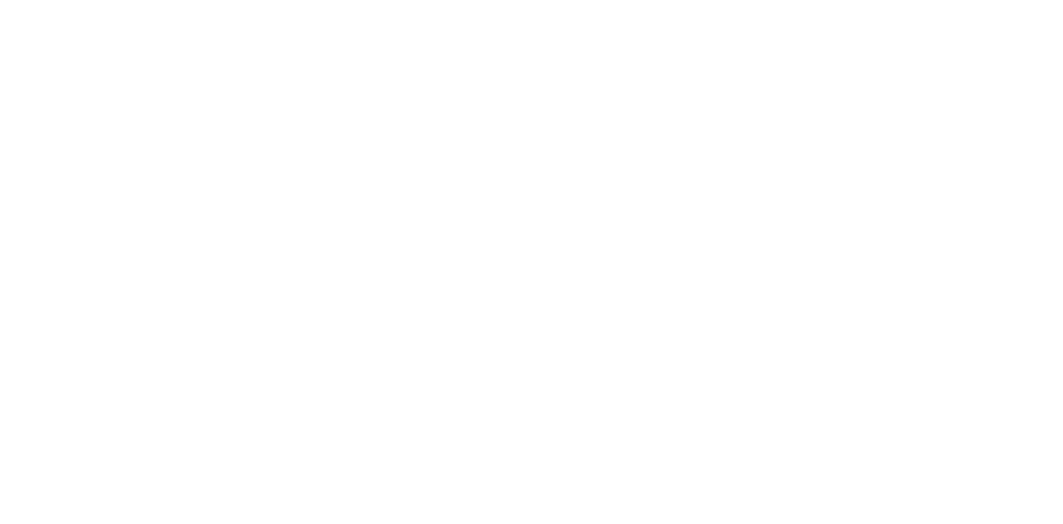
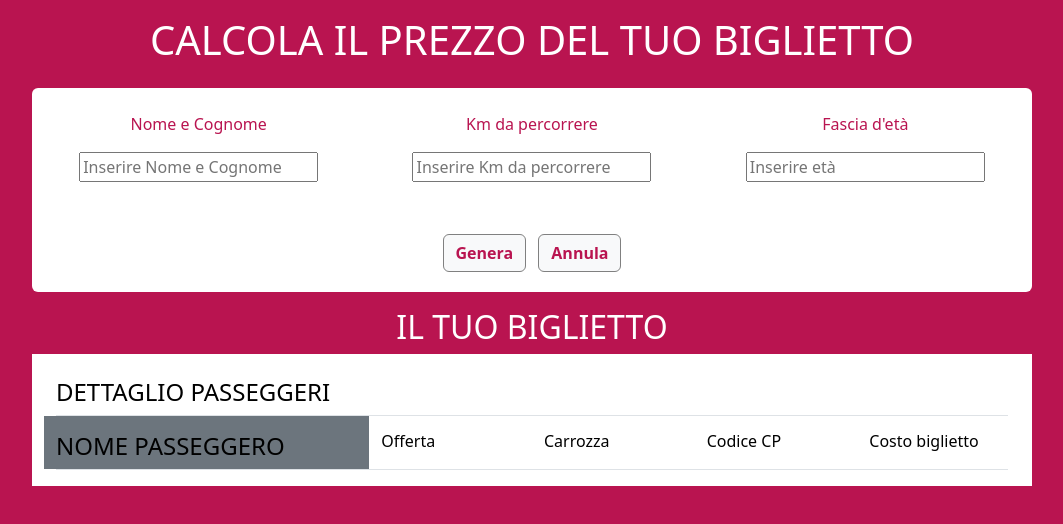
Before and after one commit to marius-leica/js-biglietto-treno-form, a plain HTML site: page index.html in a window 1280 px wide. Shown: the whole page, without its empty margins (108-1171 px from the left). Drawn offline with nearby package versions, Linux system fonts and the light colour scheme.

Commit message:
html done

```diff
--- a/css/style.css
+++ b/css/style.css
@@ -0,0 +1,40 @@
+:root {
+    --color-primary: rgb(185, 20, 80);
+    --bs-primary-rgb: 185, 20, 80;
+    --color-secondary: rgb(128, 128, 128);
+}
+
+.section {
+    height: 100vh;
+    text-align: center;
+
+}
+
+.form-container {
+    height: 100%;
+    max-width: 1000px;
+    margin: 0 auto;
+
+}
+
+form {
+    height: 100%;
+    display: flex;
+    justify-content: space-between;
+    align-items: center;
+}
+
+form div {
+    width: 100%;
+    height: 100%;
+    display: flex;
+    flex-direction: column;
+    justify-content: center;
+    align-items: center;
+}
+
+.btn-light {
+    color: var(--color-primary);
+    font-weight: bold;
+    border: 1px solid gray;
+}
--- a/index.html
+++ b/index.html
@@ -11,13 +11,57 @@
     <link rel="stylesheet" href="css/style.css">
 </head>
 <main>
-    <div class="container">
-        <h1></h1>
-    </div>
-</main>
-
-<body>
-    <script src="js/main.js"></script>
-</body>
+    <div class="section bg-primary">
+        <div class="container">
+            <h1 class="text-center text-white py-3">CALCOLA IL PREZZO DEL TUO BIGLIETTO</h1>
+            <div class="form-container bg-white rounded text-primary pt-4 pb-3">
+                <form>
+                    <div>
+                        <label class="pb-3" for="userName">Nome e Cognome</label>
+                        <input type="text" placeholder="Inserire Nome e Cognome" name="userName"></div>
+                    <div>
+                        <label class="pb-3" for="distance">Km da percorrere</label>
+                        <input type="number" placeholder="Inserire Km da percorrere" name="distance"></div>
+                    <div>
+                        <label class="pb-3" for="userAge">Fascia d'età</label>
+                        <input type="number" placeholder="Inserire età" name="userAge"></div>
+                </form>
+                <div class="mt-5">
+                    <button type="button" class="btn btn-light m-1">Genera</button>
+                    <button type="button" class="btn btn-light m-1">Annula</button>
+                </div>
+            </div>
+        </div>
+        <div class="container">
+            <h2 class="text-white pt-3">IL TUO BIGLIETTO</h2>
+            <div class="form-container bg-white text-primary pt-4 px-4 pb-3 text-black text-start">
+                <div class="border-bottom">
+                    <h4 class="">DETTAGLIO PASSEGGERI</h4>
+                </div>
+                <div class="border-bottom">
+                    <div class="row">
+                        <div class="col-md-4 bg-secondary">
+                            <h4 class="pt-3">NOME PASSEGGERO</h4>
+                        </div>
+                        <div class="col-md-2">
+                            <h6 class="pt-3">Offerta</h6>
+                            <span></span>
+                        </div>
+                        <div class="col-md-2">
+                            <h6 class="pt-3">Carrozza</h6>
+                            <span></span>
+                        </div>
+                        <div class="col-md-2">
+                            <h6 class="pt-3">Codice CP</h6>
+                            <span></span>
+                        </div>
+                        <div class="col-md-2">
+                            <h6 class="pt-3">Costo biglietto</h6>
+                            <span></span>
+                        </div>
+                    </div>
+                </div </div> </div> </div> </main> <body>
+                <script src="js/main.js"></script>
+                </body>
 
 </html>
```
Also changed, not shown: 1 other file.
